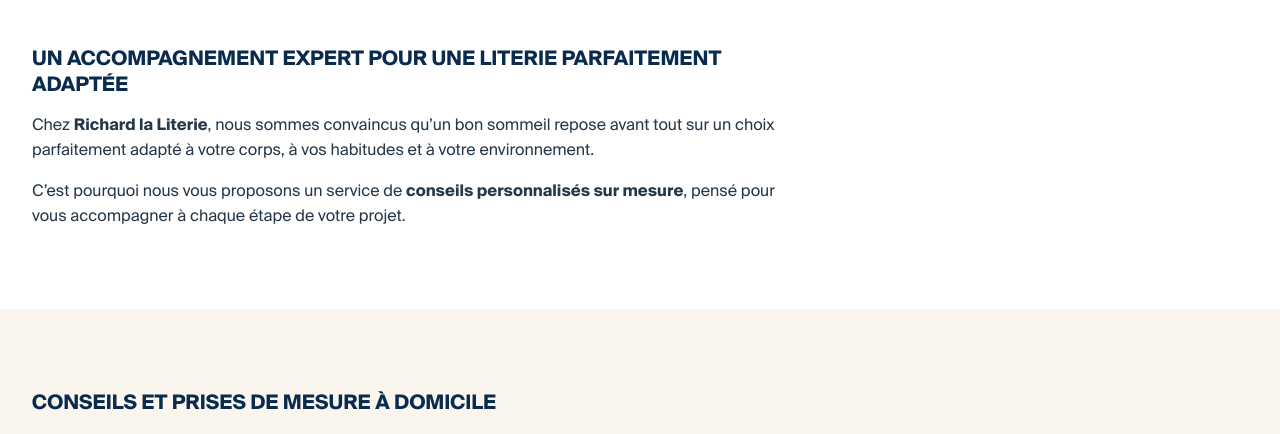
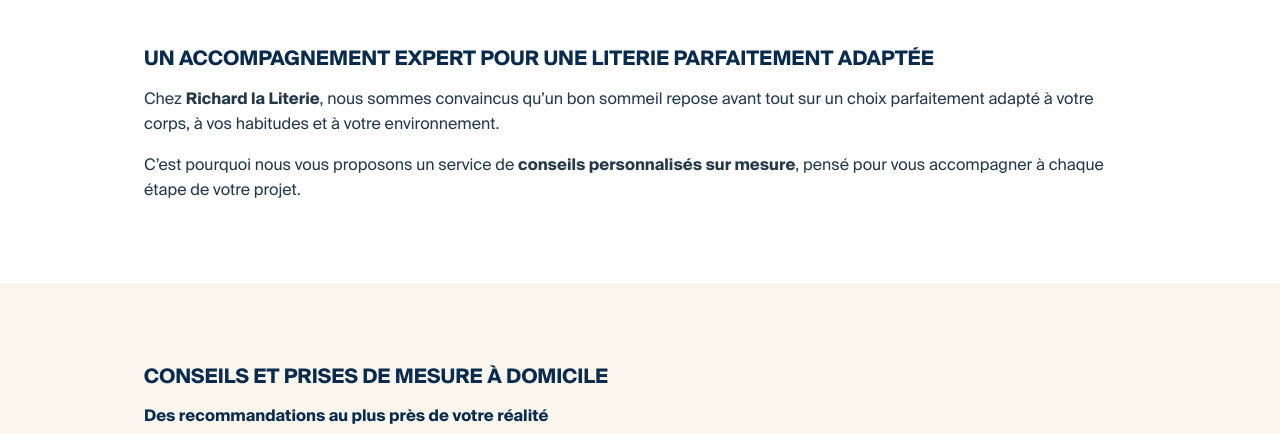
Before and after one commit to techniConceptBulle/richard-design, a website built with Vite: page pages/produits-literie.html in a window 1280 px wide. Shown: the part 320-754 px from the top of the page. Built offline with nearby package versions, Linux system fonts and the light colour scheme.

Commit message:
FIX: aligne la largeur du contenu conseils sur les pages marque
Applique max-width 62rem (centré) sur .about-advice__boxed pour rester cohérent avec le corps éditorial des fiches marque.

```diff
--- a/styles/about-page.css
+++ b/styles/about-page.css
@@ -1266,7 +1266,9 @@
 }
 
 .about-advice__boxed {
-  max-width: 48rem;
+  max-width: 62rem;
+  width: 100%;
+  margin-inline: auto;
 }
 
 .about-advice__title {
```
Also changed, not shown: Tests/unit/personalized-advice-page.test.js (+4 -0 lines).
